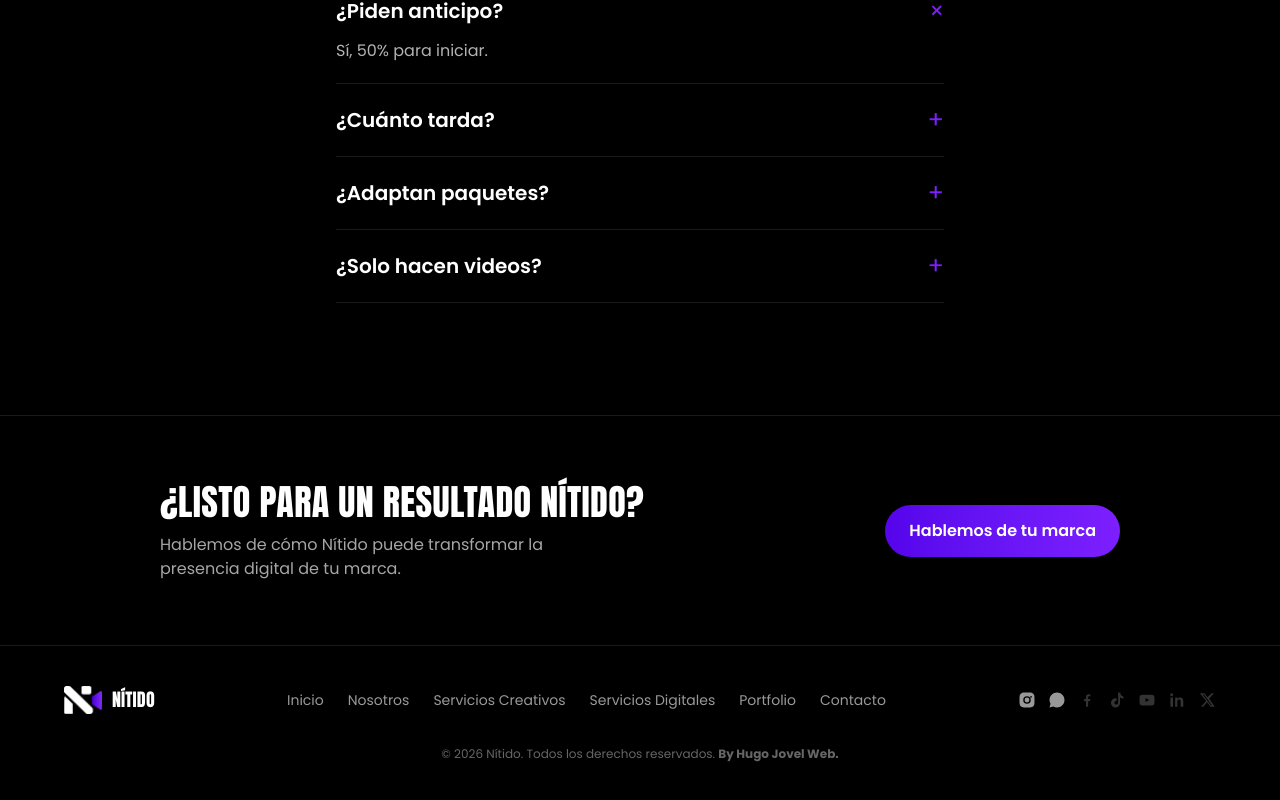
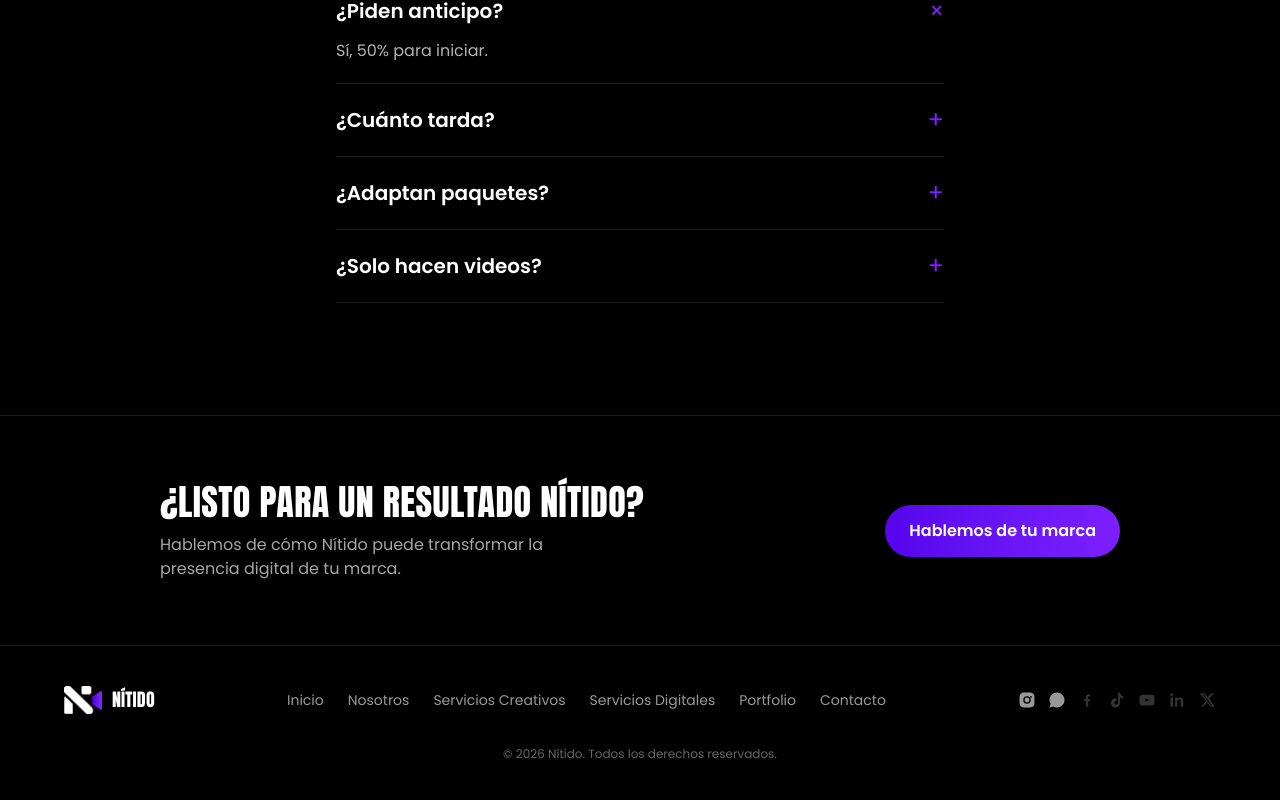
Before and after one commit to hugojovelweb/nitido-sv, a React (Vite) app: page / in a window 1280 px wide. Shown: the part 2831-3631 px from the top of the page. Built offline with nearby package versions, Linux system fonts and the light colour scheme; no server answers.

Commit message:
Agregando cambios en layout / Footer.jsx

```diff
--- a/src/components/layout/Footer.jsx
+++ b/src/components/layout/Footer.jsx
@@ -38,8 +38,9 @@ export default function Footer() {
           ))}
         </div>
       </div>
- <p className="mt-8 text-center text-xs text-white/40">
-        © {year} {brand.name}. Todos los derechos reservados. <strong>By Hugo Jovel Web.</strong>
+
+      <p className="mt-8 text-center text-xs text-white/40">
+        © {year} {brand.name}. Todos los derechos reservados.
       </p>
     </footer>
   );
```
